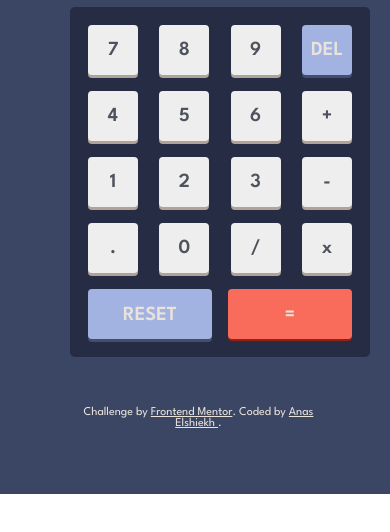
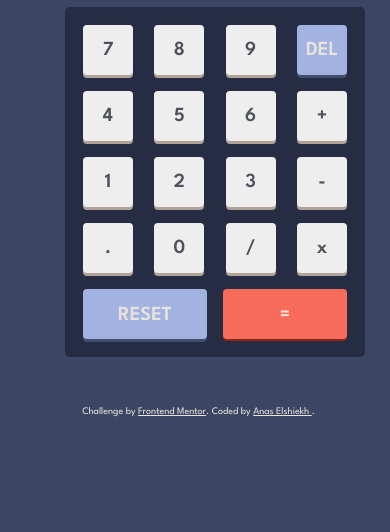
Before and after one commit to anas-204/Calculator-App, a plain HTML site: page index.html in a window 390 px wide. Shown: the part 206-738 px from the top of the page. Drawn offline with Linux system fonts and the light colour scheme.

Commit message:
phone style modified

```diff
--- a/Style.css
+++ b/Style.css
@@ -147,9 +147,10 @@ button{
     .calc-container{
         background-color: var(--container-color);
         width: 100vw;
-        height:700px;
+        height:105vh;
         margin: 0;
-        padding: 70px 70px;
+        padding: 70px 65px;
+
     }
     .theme{
         width: 300px;
@@ -192,6 +193,7 @@ button{
     }
     .attribution{
         margin-left: 7px;
+        font-size: 10px;
     }
 
 }
```
